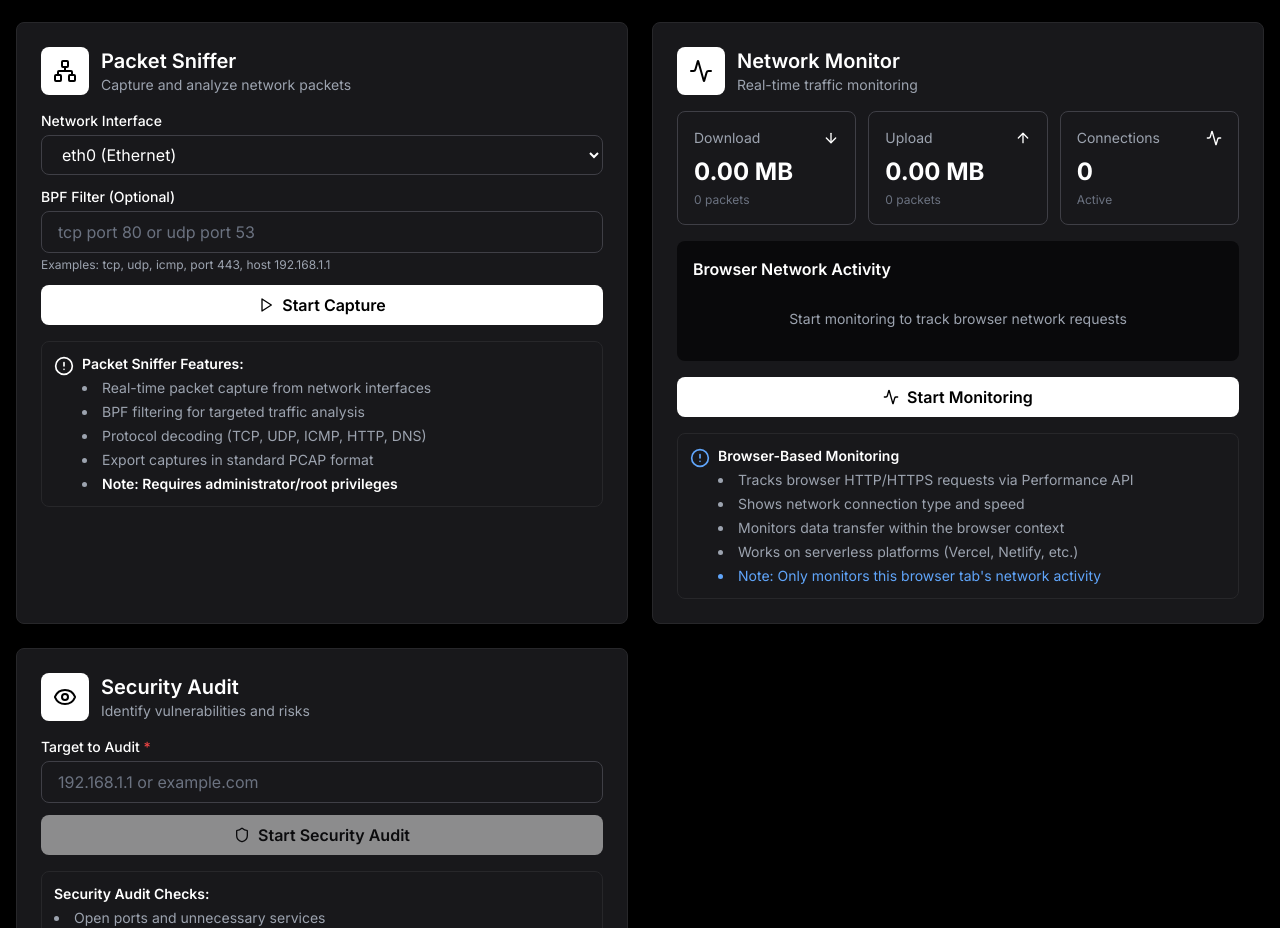
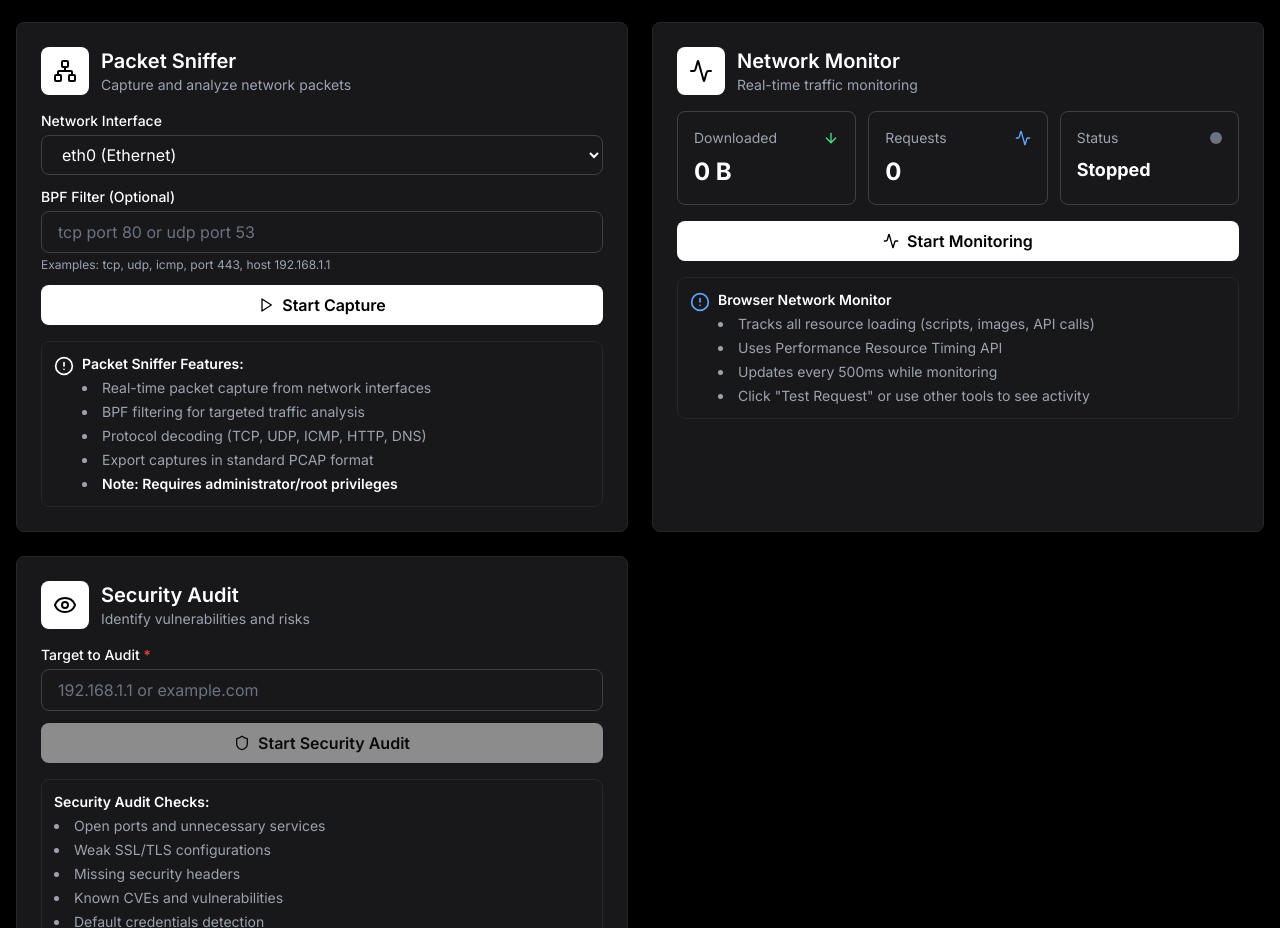
Before and after one commit to RUSHYOP/network-scanner-pro, a Next.js app: page /dashboard in a window 1280 px wide. Shown: the part 819-1747 px from the top of the page. Built offline with nearby package versions, Linux system fonts and the light colour scheme.

Commit message:
something

```diff
--- a/components/NetworkMonitor.tsx
+++ b/components/NetworkMonitor.tsx
@@ -1,25 +1,37 @@
 'use client'
 
 import { useState, useEffect, useRef } from 'react'
-import { Activity, ArrowUp, ArrowDown, AlertCircle } from 'lucide-react'
+import { Activity, ArrowUp, ArrowDown, AlertCircle, Wifi, RefreshCw } from 'lucide-react'
+
+interface NetworkStats {
+  bytesIn: number
+  bytesOut: number
+  requests: number
+}
+
+interface ResourceEntry {
+  name: string
+  transferSize: number
+  type: string
+  duration: number
+  timestamp: number
+}
 
 export default function NetworkMonitor() {
-  const [stats, setStats] = useState({
+  const [stats, setStats] = useState<NetworkStats>({
     bytesIn: 0,
     bytesOut: 0,
-    packetsIn: 0,
-    packetsOut: 0,
-    connections: 0
+    requests: 0
   })
+  const [resources, setResources] = useState<ResourceEntry[]>([])
   const [networkInfo, setNetworkInfo] = useState<any>(null)
   const [monitoring, setMonitoring] = useState(false)
-  const [error, setError] = useState('')
-  const resourceObserverRef = useRef<PerformanceObserver | null>(null)
-  const startTimeRef = useRef<number>(0)
-  const requestCountRef = useRef<number>(0)
+  const [lastUpdate, setLastUpdate] = useState<number>(0)
+
+  const intervalRef = useRef<NodeJS.Timeout | null>(null)
+  const baselineRef = useRef<number>(0)
 
   const updateNetworkInfo = () => {
-    // Get network information if available (Chrome/Edge)
     if ('connection' in navigator) {
       const conn = (navigator as any).connection
       setNetworkInfo({
@@ -31,206 +43,215 @@ export default function NetworkMonitor() {
     }
   }
 
-  const monitorResources = () => {
-    // Monitor network requests using Performance API
-    if (!('PerformanceObserver' in window)) {
-      setError('Performance monitoring not supported in this browser')
-      return
+  const scanResources = () => {
+    // Get all resource timing entries since baseline
+    const entries = performance.getEntriesByType('resource') as PerformanceResourceTiming[]
+
+    let totalBytesIn = 0
+    let totalRequests = 0
+    const newResources: ResourceEntry[] = []
+
+    entries.forEach((entry) => {
+      // Only count entries after our baseline
+      if (entry.startTime > baselineRef.current) {
+        const size = entry.transferSize || entry.encodedBodySize || 0
+        totalBytesIn += size
+        totalRequests++
+
+        newResources.push({
+          name: entry.name,
+          transferSize: size,
+          type: entry.initiatorType,
+          duration: entry.duration,
+          timestamp: performance.timeOrigin + entry.startTime
+        })
       }
-
-    try {
-      // Clear previous observer
-      if (resourceObserverRef.current) {
-        resourceObserverRef.current.disconnect()
-      }
-
-      let bytesDownloaded = 0
-      let bytesUploaded = 0
-      let requestCount = 0
-
-      resourceObserverRef.current = new PerformanceObserver((list) => {
-        for (const entry of list.getEntries()) {
-          if (entry.entryType === 'resource') {
-            const resourceEntry = entry as PerformanceResourceTiming
-
-            // Approximate download size (transferSize includes headers)
-            if (resourceEntry.transferSize) {
-              bytesDownloaded += resourceEntry.transferSize
-              requestCount++
-            }
-
-            // Rough estimate for upload (for POST/PUT requests)
-            if (resourceEntry.encodedBodySize && resourceEntry.decodedBodySize) {
-              bytesUploaded += resourceEntry.encodedBodySize * 0.1 // Rough estimate
-            }
-          }
-        }
-
-        setStats(prev => ({
-          bytesIn: bytesDownloaded,
-          bytesOut: bytesUploaded,
-          packetsIn: requestCount,
-          packetsOut: Math.floor(requestCount * 0.3), // Estimate
-          connections: requestCount
-        }))
-
-        requestCountRef.current = requestCount
     })
 
-      resourceObserverRef.current.observe({
-        entryTypes: ['resource', 'navigation']
+    setStats({
+      bytesIn: totalBytesIn,
+      bytesOut: 0, // Browser API doesn't expose upload size reliably
+      requests: totalRequests
     })
-    } catch (err: any) {
-      setError(`Monitoring error: ${err.message}`)
-    }
+
+    // Sort by timestamp descending and take last 20
+    setResources(newResources.sort((a, b) => b.timestamp - a.timestamp).slice(0, 20))
+    setLastUpdate(Date.now())
   }
 
   const handleMonitoring = () => {
     if (monitoring) {
+      // Stop monitoring
+      if (intervalRef.current) {
+        clearInterval(intervalRef.current)
+        intervalRef.current = null
+      }
       setMonitoring(false)
-      if (resourceObserverRef.current) {
-        resourceObserverRef.current.disconnect()
-      }
       return
     }
 
+    // Start monitoring
     setMonitoring(true)
-    setError('')
-    setStats({
-      bytesIn: 0,
-      bytesOut: 0,
-      packetsIn: 0,
-      packetsOut: 0,
-      connections: 0
-    })
 
-    startTimeRef.current = Date.now()
-    requestCountRef.current = 0
+    // Clear old entries and set baseline
+    performance.clearResourceTimings()
+    baselineRef.current = performance.now()
 
-    // Clear performance entries to start fresh
-    if (performance.clearResourceTimings) {
-      performance.clearResourceTimings()
+    // Reset stats
+    setStats({ bytesIn: 0, bytesOut: 0, requests: 0 })
+    setResources([])
+
+    updateNetworkInfo()
+
+    // Poll for new resources every 500ms
+    intervalRef.current = setInterval(() => {
+      scanResources()
+      updateNetworkInfo()
+    }, 500)
   }
 
-    updateNetworkInfo()
-    monitorResources()
+  // Trigger a test request
+  const triggerTestRequest = async () => {
+    try {
+      await fetch('/api/network-monitor?test=' + Date.now())
+    } catch {
+      // Ignore errors
+    }
   }
 
   useEffect(() => {
-    let interval: NodeJS.Timeout | null = null
+    return () => {
+      if (intervalRef.current) {
+        clearInterval(intervalRef.current)
+      }
+    }
+  }, [])
 
-    if (monitoring) {
-      // Update network info periodically
-      interval = setInterval(updateNetworkInfo, 3000)
+  const formatBytes = (bytes: number) => {
+    if (bytes === 0) return '0 B'
+    if (bytes < 1024) return `${bytes} B`
+    if (bytes < 1024 * 1024) return `${(bytes / 1024).toFixed(1)} KB`
+    return `${(bytes / 1024 / 1024).toFixed(2)} MB`
   }
 
-    return () => {
-      if (interval) clearInterval(interval)
-      if (resourceObserverRef.current) {
-        resourceObserverRef.current.disconnect()
+  const formatTime = (timestamp: number) => {
+    return new Date(timestamp).toLocaleTimeString()
+  }
+
+  const getTypeColor = (type: string) => {
+    switch (type) {
+      case 'fetch': return 'bg-blue-500/20 text-blue-400'
+      case 'xmlhttprequest': return 'bg-green-500/20 text-green-400'
+      case 'script': return 'bg-yellow-500/20 text-yellow-400'
+      case 'css': return 'bg-purple-500/20 text-purple-400'
+      case 'img': return 'bg-pink-500/20 text-pink-400'
+      default: return 'bg-gray-500/20 text-gray-400'
     }
   }
-  }, [monitoring])
 
   return (
     <div className="space-y-3 md:space-y-4">
       <div className="grid grid-cols-3 gap-3">
         <div className="bg-zinc-900 border border-zinc-700 rounded-lg p-4">
           <div className="flex items-center justify-between mb-2">
-            <span className="text-sm text-gray-400">Download</span>
-            <ArrowDown className="w-4 h-4 text-white" />
+            <span className="text-sm text-gray-400">Downloaded</span>
+            <ArrowDown className="w-4 h-4 text-green-400" />
           </div>
           <div className="text-2xl font-bold text-white">
-            {(stats.bytesIn / 1024 / 1024).toFixed(2)} MB
-          </div>
-          <div className="text-xs text-gray-500 mt-1">
-            {stats.packetsIn.toLocaleString()} packets
+            {formatBytes(stats.bytesIn)}
           </div>
         </div>
 
         <div className="bg-zinc-900 border border-zinc-700 rounded-lg p-4">
           <div className="flex items-center justify-between mb-2">
-            <span className="text-sm text-gray-400">Upload</span>
-            <ArrowUp className="w-4 h-4 text-white" />
+            <span className="text-sm text-gray-400">Requests</span>
+            <Activity className="w-4 h-4 text-blue-400" />
           </div>
           <div className="text-2xl font-bold text-white">
-            {(stats.bytesOut / 1024 / 1024).toFixed(2)} MB
-          </div>
-          <div className="text-xs text-gray-500 mt-1">
-            {stats.packetsOut.toLocaleString()} packets
+            {stats.requests}
           </div>
         </div>
 
         <div className="bg-zinc-900 border border-zinc-700 rounded-lg p-4">
           <div className="flex items-center justify-between mb-2">
-            <span className="text-sm text-gray-400">Connections</span>
-            <Activity className="w-4 h-4 text-white" />
+            <span className="text-sm text-gray-400">Status</span>
+            <div className={`w-3 h-3 rounded-full ${monitoring ? 'bg-green-500 animate-pulse' : 'bg-gray-500'}`} />
           </div>
-          <div className="text-2xl font-bold text-white">
-            {stats.connections}
-          </div>
-          <div className="text-xs text-gray-500 mt-1">
-            Active
+          <div className="text-lg font-bold text-white">
+            {monitoring ? 'Active' : 'Stopped'}
           </div>
         </div>
       </div>
 
-      {error && (
-        <div className="bg-red-500/20 border border-red-500 rounded-lg p-3 text-red-400">
-          {error}
-        </div>
-      )}
-
       {networkInfo && monitoring && (
         <div className="bg-zinc-950 rounded-lg p-4">
-          <h4 className="font-semibold mb-3 text-white">Network Information</h4>
-          <div className="grid grid-cols-2 gap-3 text-sm">
+          <div className="flex items-center space-x-2 mb-3">
+            <Wifi className="w-4 h-4 text-green-400" />
+            <h4 className="font-semibold text-white">Connection</h4>
+          </div>
+          <div className="grid grid-cols-4 gap-3 text-sm">
             <div>
-              <span className="text-gray-400">Connection Type:</span>
+              <span className="text-gray-400">Type</span>
               <div className="text-white font-semibold uppercase">{networkInfo.effectiveType}</div>
             </div>
             <div>
-              <span className="text-gray-400">Downlink Speed:</span>
+              <span className="text-gray-400">Speed</span>
               <div className="text-white font-semibold">{networkInfo.downlink} Mbps</div>
             </div>
             <div>
-              <span className="text-gray-400">Round Trip Time:</span>
+              <span className="text-gray-400">Latency</span>
               <div className="text-white font-semibold">{networkInfo.rtt} ms</div>
             </div>
             <div>
-              <span className="text-gray-400">Data Saver:</span>
-              <div className="text-white font-semibold">{networkInfo.saveData ? 'ON' : 'OFF'}</div>
+              <span className="text-gray-400">Updated</span>
+              <div className="text-white font-semibold text-xs">{lastUpdate ? formatTime(lastUpdate) : '-'}</div>
             </div>
           </div>
         </div>
       )}
 
+      {monitoring && (
         <div className="bg-zinc-950 rounded-lg p-4">
-        <h4 className="font-semibold mb-3 text-white">Browser Network Activity</h4>
-        <div className="text-sm text-gray-400">
-          {monitoring ? (
-            <div className="space-y-2">
-              <div className="flex justify-between">
-                <span>HTTP Requests:</span>
-                <span className="text-white font-semibold">{stats.packetsIn}</span>
+          <div className="flex items-center justify-between mb-3">
+            <h4 className="font-semibold text-white">Recent Resources ({resources.length})</h4>
+            <button
+              onClick={triggerTestRequest}
+              className="text-xs bg-zinc-800 hover:bg-zinc-700 px-2 py-1 rounded flex items-center space-x-1 text-gray-300"
+            >
+              <RefreshCw className="w-3 h-3" />
+              <span>Test Request</span>
+            </button>
           </div>
-              <div className="flex justify-between">
-                <span>Active Since:</span>
-                <span className="text-white font-semibold">
-                  {Math.floor((Date.now() - startTimeRef.current) / 1000)}s ago
+
+          {resources.length === 0 ? (
+            <div className="text-sm text-gray-400 text-center py-6">
+              <Activity className="w-8 h-8 mx-auto mb-2 animate-pulse text-gray-600" />
+              Waiting for network activity...<br />
+              <span className="text-xs">Use Port Scan, DNS Scan, or click Test Request</span>
+            </div>
+          ) : (
+            <div className="space-y-2 max-h-64 overflow-y-auto">
+              {resources.map((res, index) => (
+                <div key={index} className="bg-zinc-900 rounded p-2 text-xs">
+                  <div className="flex justify-between items-center">
+                    <span className={`px-1.5 py-0.5 rounded text-xs font-semibold ${getTypeColor(res.type)}`}>
+                      {res.type}
                     </span>
+                    <span className="text-green-400 font-semibold">{formatBytes(res.transferSize)}</span>
                   </div>
-              <div className="text-xs text-gray-500 mt-3">
-                Monitoring browser network requests. Navigate to websites or upload files to see activity.
+                  <div className="text-gray-300 mt-1 truncate text-xs" title={res.name}>
+                    {res.name.split('/').pop() || res.name}
+                  </div>
+                  <div className="text-gray-500 mt-1 flex justify-between">
+                    <span>{res.duration.toFixed(0)}ms</span>
+                    <span>{formatTime(res.timestamp)}</span>
                   </div>
                 </div>
-          ) : (
-            <div className="text-center py-4">
-              Start monitoring to track browser network requests
+              ))}
             </div>
           )}
         </div>
-      </div>
+      )}
 
       <button
         onClick={handleMonitoring}
@@ -248,13 +269,12 @@ export default function NetworkMonitor() {
         <div className="flex items-start space-x-2">
           <AlertCircle className="w-5 h-5 text-blue-400 flex-shrink-0 mt-0.5" />
           <div className="text-sm text-white">
-            <p className="font-semibold mb-1">Browser-Based Monitoring</p>
+            <p className="font-semibold mb-1">Browser Network Monitor</p>
             <ul className="list-disc list-inside space-y-1 text-gray-400">
-              <li>Tracks browser HTTP/HTTPS requests via Performance API</li>
-              <li>Shows network connection type and speed</li>
-              <li>Monitors data transfer within the browser context</li>
-              <li>Works on serverless platforms (Vercel, Netlify, etc.)</li>
-              <li className="text-blue-400">Note: Only monitors this browser tab&apos;s network activity</li>
+              <li>Tracks all resource loading (scripts, images, API calls)</li>
+              <li>Uses Performance Resource Timing API</li>
+              <li>Updates every 500ms while monitoring</li>
+              <li>Click &quot;Test Request&quot; or use other tools to see activity</li>
             </ul>
           </div>
         </div>
```
Lines whose indentation alone changed are shown as unchanged.
